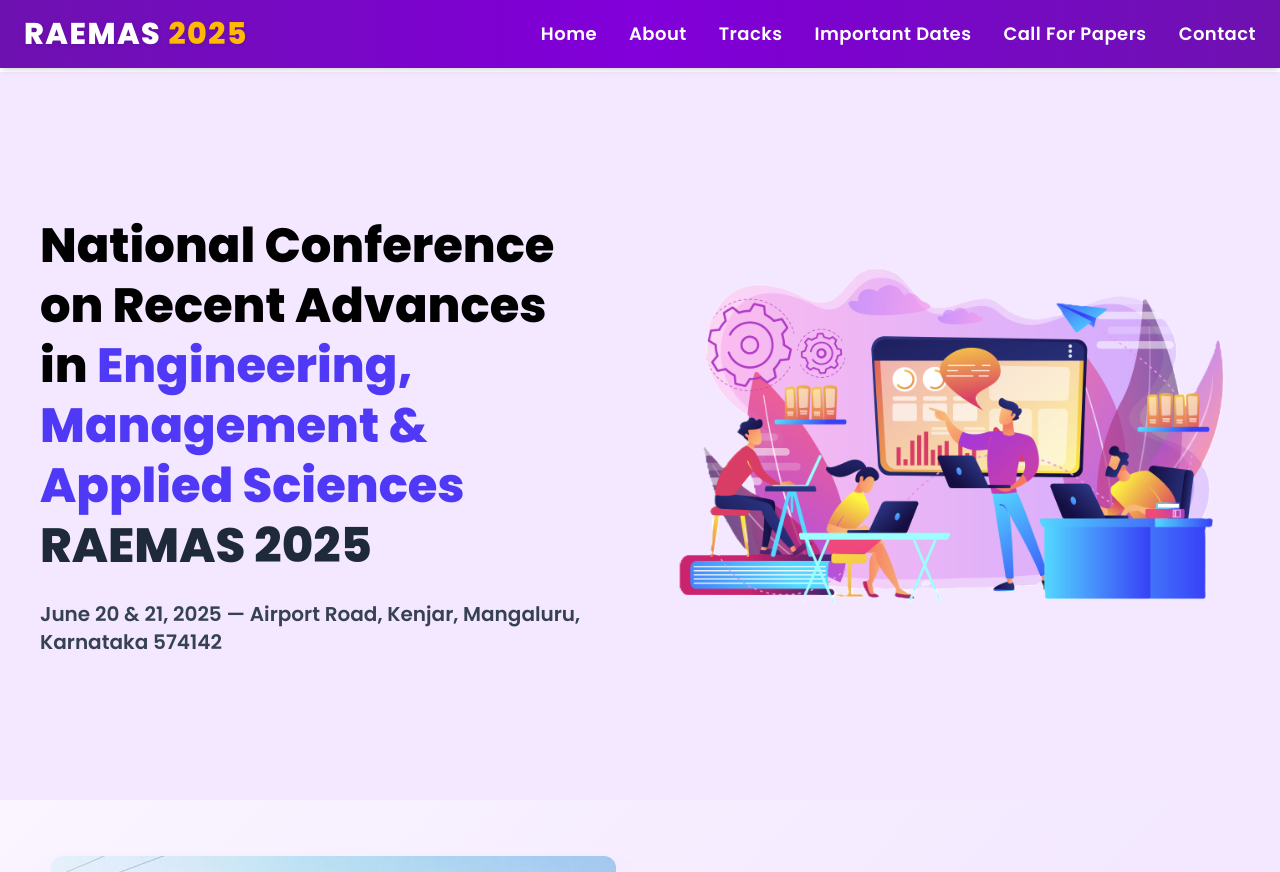
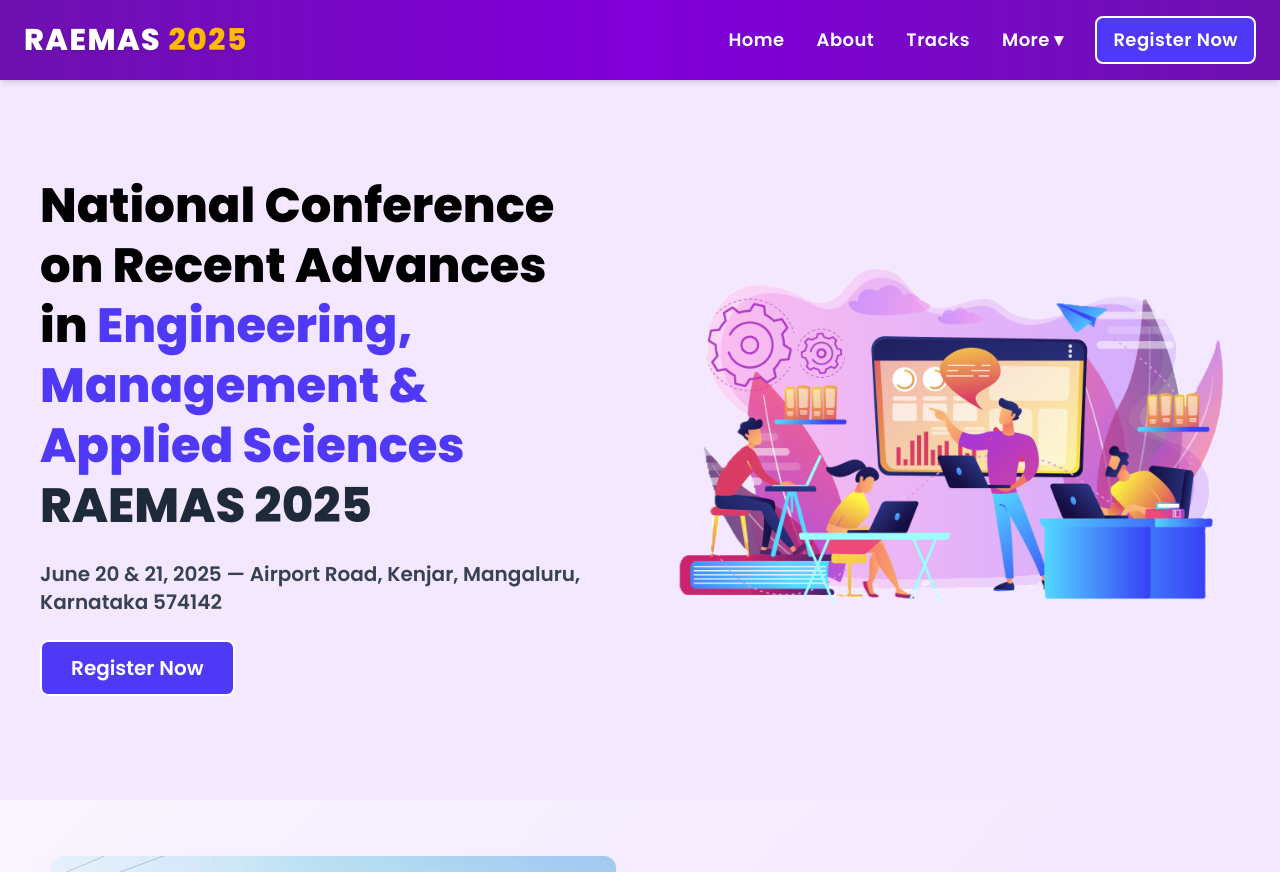
Before and after one commit to adithya-b-r/RAEMAS-2025, a React (Vite) app: page / in a window 1280 px wide. Built offline with nearby package versions, Linux system fonts and the light colour scheme.

Commit message:
Added Registration Button for both Home and Navbar.

```diff
--- a/src/Components/Navbar.jsx
+++ b/src/Components/Navbar.jsx
@@ -1,12 +1,28 @@
-import { useState } from "react";
+import { useState, useRef, useEffect } from "react";
 import { RiMenu3Line, RiCloseLine } from "react-icons/ri";
 import { useLocation, useNavigate } from "react-router-dom";
 
 export const Navbar = () => {
   const [isOpen, setIsOpen] = useState(false);
   const [active, setActive] = useState("");
+  const [isMoreOpen, setIsMoreOpen] = useState(false);
+  const moreRef = useRef(null);
+
   const navigate = useNavigate();
   const location = useLocation();
+
+  const [isRegistered, setIsRegistered] = useState(false);
+
+  // Close More DropDown
+  useEffect(() => {
+    const handleClickOutside = (e) => {
+      if (moreRef.current && !moreRef.current.contains(e.target)) {
+        setIsMoreOpen(false);
+      }
+    };
+    document.addEventListener("mousedown", handleClickOutside);
+    return () => document.removeEventListener("mousedown", handleClickOutside);
+  }, []);
 
   const scrollToSection = (id) => {
     if (location.pathname !== "/") {
@@ -22,6 +38,7 @@ export const Navbar = () => {
 
     setActive(id);
     setIsOpen(false);
+    setIsMoreOpen(false);
   };
 
   const navLinks = [
@@ -33,15 +50,26 @@ export const Navbar = () => {
     { label: "Contact", id: "contact" },
   ];
 
+  // More Section
+  const mainNavLinks = navLinks.slice(0, 3);
+  const moreNavLinks = navLinks.slice(3);
+
+  const buttonClasses = "bg-indigo-600 mt-0 py-2 px-4 text-base text-lg border-2 font-semibold text-white rounded-lg cursor-pointer hover:scale-105 hover:bg-indigo-600/99 hover:text-white duration-300";
+
   return (
     <header className="fixed w-full top-0 left-0 z-50 bg-gradient-to-r from-purple-800 via-purple-700 to-purple-800 backdrop-blur-md shadow-md">
       <div className="max-w-7xl mx-auto px-6 py-4 flex justify-between items-center">
-        <h1 className="text-white text-3xl font-extrabold tracking-wider drop-shadow-sm cursor-pointer">
+        <h1
+          className="text-white text-3xl font-extrabold tracking-wider drop-shadow-sm cursor-pointer"
+          onClick={() => scrollToSection("home")}
+        >
           RAEMAS <span className="text-amber-400">2025</span>
         </h1>
 
-        <nav className="hidden md:flex gap-8 text-white text-lg font-medium tracking-wide">
-          {navLinks.map((link) => (
+        {/* Desktop nav */}
+        <nav className="hidden md:flex items-center gap-8 text-white text-lg font-medium tracking-wide">
+          {/* Main nav items */}
+          {mainNavLinks.map((link) => (
             <button
               key={link.id}
               onClick={() => {
@@ -54,20 +82,79 @@ export const Navbar = () => {
               className={`cursor-pointer relative group font-semibold transition-all duration-300 ${active === link.id ? "text-amber-400" : "hover:scale-110"
                 }`}
             >
-              <span>{link.label}</span>
+              {link.label}
             </button>
           ))}
+
+          {/* "More" dropdown */}
+          <div className="relative" ref={moreRef}>
+            <button
+              onClick={() => setIsMoreOpen(!isMoreOpen)}
+              className="cursor-pointer font-semibold text-white hover:text-amber-400 transition flex items-center gap-1"
+              aria-haspopup="true"
+              aria-expanded={isMoreOpen}
+              type="button"
+            >
+              More <span className="select-none">▾</span>
+            </button>
+
+            {isMoreOpen && (
+              <div className="absolute right-0 mt-2 w-48 bg-purple-800 rounded-md shadow-lg ring-1 ring-black ring-opacity-5 z-50">
+                <div className="py-1">
+                  {moreNavLinks.map((link) => (
+                    <button
+                      key={link.id}
+                      onClick={() => {
+                        setIsMoreOpen(false);
+                        if (link.id.includes("call-for-papers")) {
+                          navigate("/call-for-papers");
+                        } else {
+                          scrollToSection(link.id);
+                        }
+                      }}
+                      className="block w-full text-left px-4 py-2 text-sm text-white hover:bg-purple-700"
+                      type="button"
+                    >
+                      {link.label}
+                    </button>
+                  ))}
+                </div>
+              </div>
+            )}
+          </div>
+
+          {/* Register / Dashboard button */}
+          {isRegistered ? (
+            <button
+              onClick={() => navigate("/dashboard")}
+              className={buttonClasses}
+              type="button"
+            >
+              Dashboard
+            </button>
+          ) : (
+            <button
+              onClick={() => navigate("/register")}
+              className={buttonClasses}
+              type="button"
+            >
+              Register Now
+            </button>
+          )}
         </nav>
 
+        {/* Hamburger menu button */}
         <button
           onClick={() => setIsOpen(!isOpen)}
           className="md:hidden text-white text-3xl"
           aria-label="Toggle navigation"
+          type="button"
         >
           {isOpen ? <RiCloseLine /> : <RiMenu3Line />}
         </button>
       </div>
 
+      {/* Mobile menu */}
       <nav
         className={`md:hidden bg-purple-900 text-white transition-all duration-300 ease-in-out ${isOpen ? "max-h-96 py-4 px-6" : "max-h-0 overflow-hidden"
           }`}
@@ -86,11 +173,39 @@ export const Navbar = () => {
                 }}
                 className={`block w-full text-left transition-colors ${active === link.id ? "text-amber-400" : "hover:text-amber-300"
                   }`}
+                type="button"
               >
                 {link.label}
               </button>
             </li>
           ))}
+
+          {/* Register / Dashboard button mobile */}
+          <li>
+            {isRegistered ? (
+              <button
+                onClick={() => {
+                  navigate("/dashboard");
+                  setIsOpen(false);
+                }}
+                className={`${buttonClasses} w-full mt-4`}
+                type="button"
+              >
+                Dashboard
+              </button>
+            ) : (
+              <button
+                onClick={() => {
+                  navigate("/register");
+                  setIsOpen(false);
+                }}
+                className={`${buttonClasses} w-full mt-4`}
+                type="button"
+              >
+                Register Now
+              </button>
+            )}
+          </li>
         </ul>
       </nav>
     </header>
--- a/src/Pages/Home.jsx
+++ b/src/Pages/Home.jsx
@@ -1,4 +1,10 @@
+import { useState } from "react";
+import { useNavigate } from "react-router-dom";
+
 export const Home = () => {
+  const [isRegistered, setIsRegistered] = useState(false);
+  const navigate = useNavigate();
+
   return (
     <section
       id="home"
@@ -19,6 +25,24 @@ export const Home = () => {
           <p className="text-lg md:text-xl font-semibold text-gray-700">
             June 20 & 21, 2025 — Airport Road, Kenjar, Mangaluru, Karnataka 574142
           </p>
+
+          {isRegistered ? (
+            <button
+              onClick={() => navigate("/dashboard")}
+              className="bg-indigo-600 mt-6 py-3 w-full sm:w-1/2 md:w-1/3 text-base sm:text-lg md:text-xl border-2 font-semibold text-white rounded-lg cursor-pointer hover:border-indigo-600 hover:bg-transparent hover:text-indigo-600 duration-300"
+            >
+              Dashboard
+            </button>
+          ) : (
+            <button
+              onClick={() => navigate("/register")}
+              className="bg-indigo-600 mt-6 py-3 w-full sm:w-1/2 md:w-1/3 text-base sm:text-lg md:text-xl border-2 font-semibold text-white rounded-lg cursor-pointer hover:border-indigo-600 hover:bg-transparent hover:text-indigo-600 duration-300"
+            >
+              Register Now
+            </button>
+          )}
+
+
         </div>
 
         <div className="flex justify-center items-center md:w-1/2">
```
